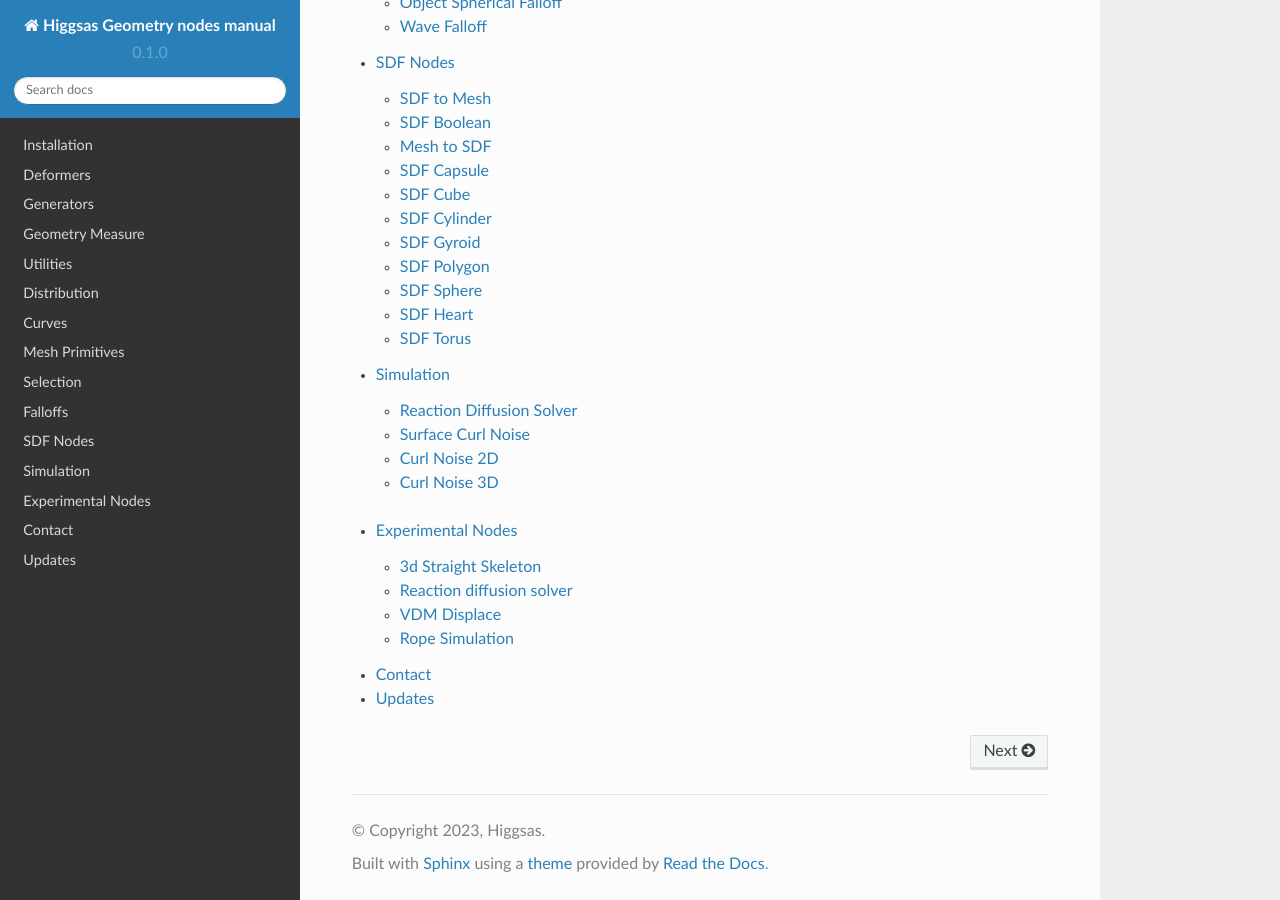
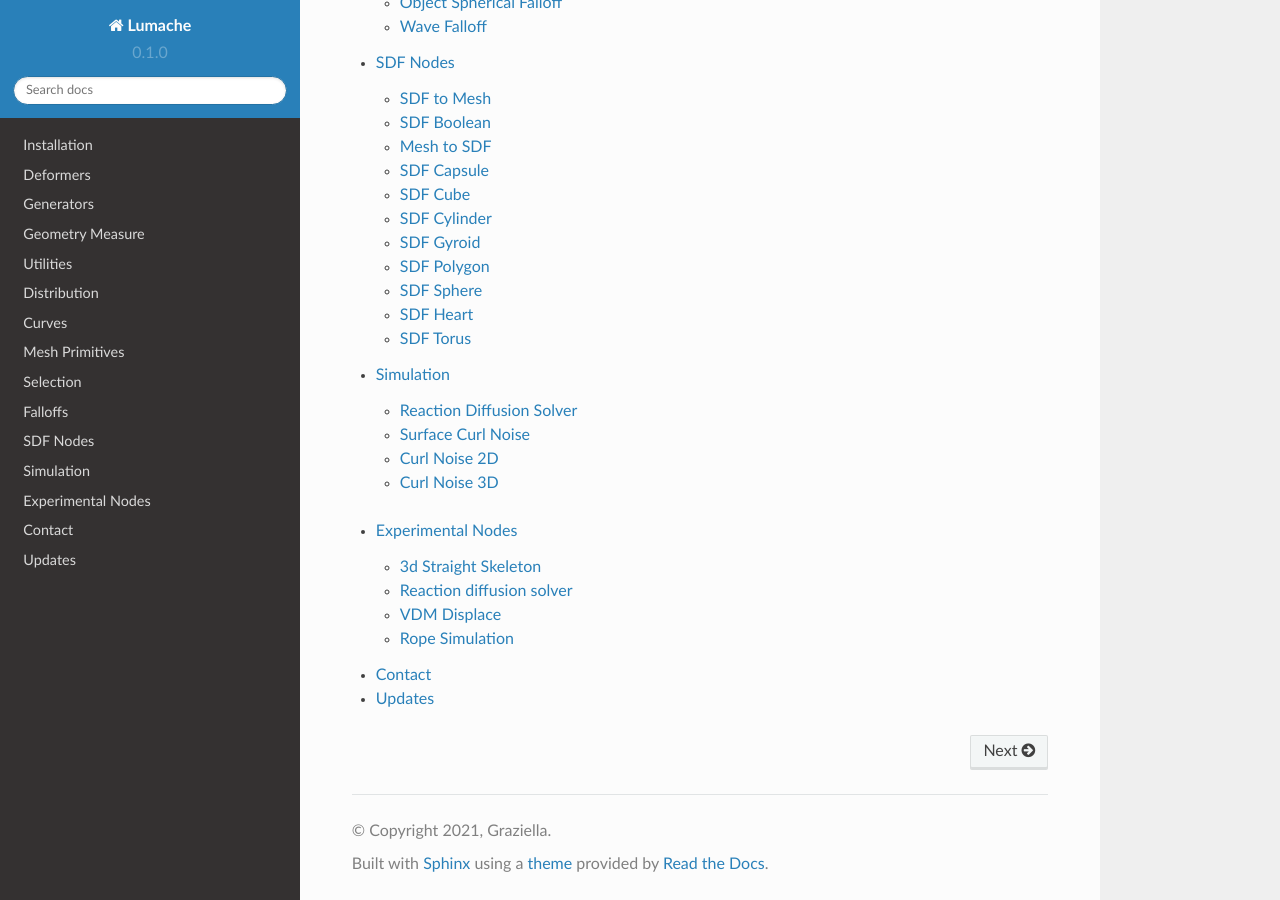
Before and after one commit to higgsas/higgsas_geo_nodes_manual, a Sphinx documentation site: the page built from docs/index.rst, in a window 1280 px wide and 900 px high, scrolled down 4188 px. Built offline with Sphinx 7.4.7 and the Read the Docs theme 2.0.0, drawn with Linux system fonts in a browser that asks for light colours.

Commit message:
Update conf.py

```diff
--- a/docs/conf.py
+++ b/docs/conf.py
@@ -2,9 +2,9 @@
 
 # -- Project information
 
-project = 'Higgsas Geometry nodes manual'
-copyright = '2023, Higgsas'
-author = 'Higgsas'
+project = 'Lumache'
+copyright = '2021, Graziella'
+author = 'Graziella'
 
 release = '0.1'
 version = '0.1.0'
```
